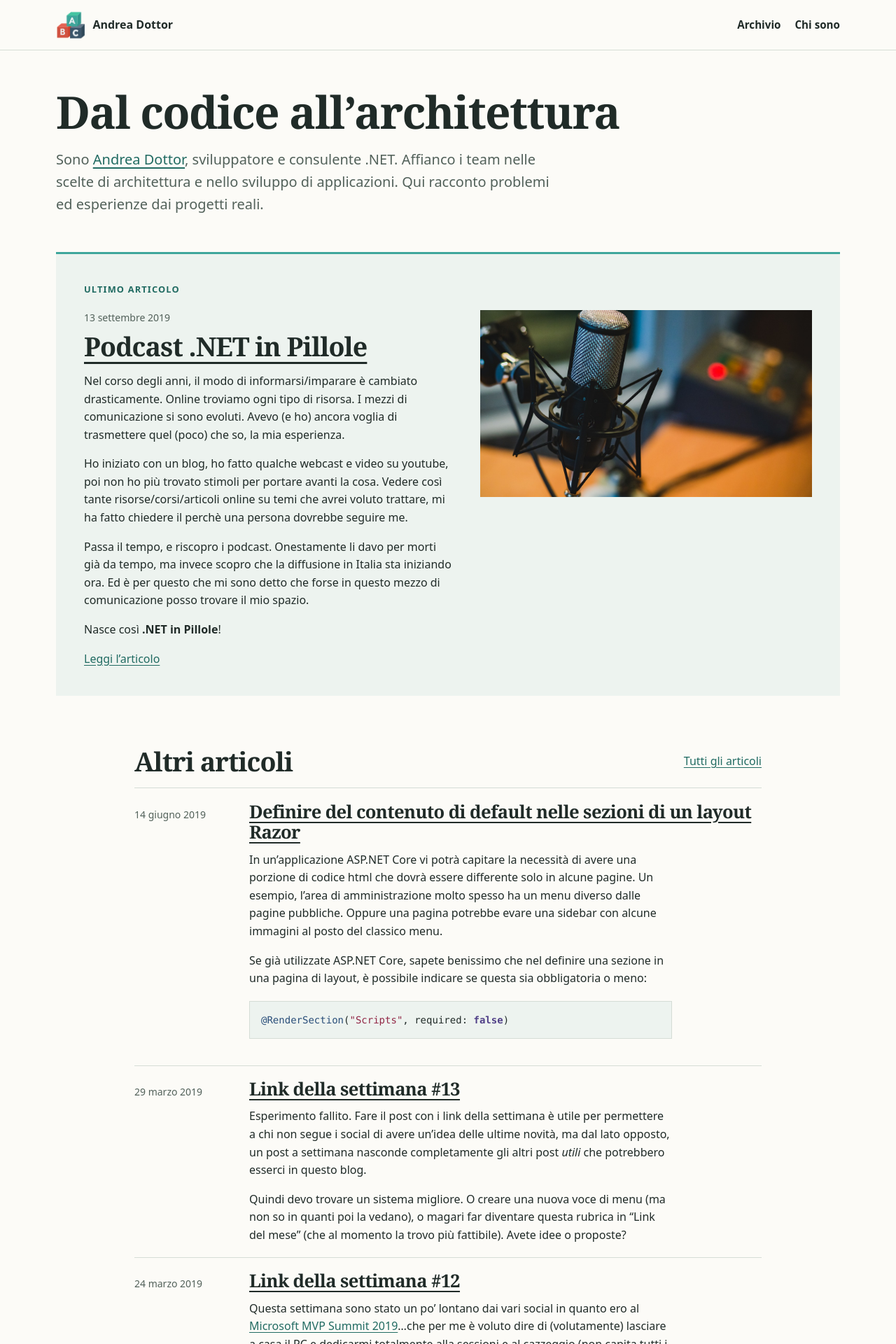
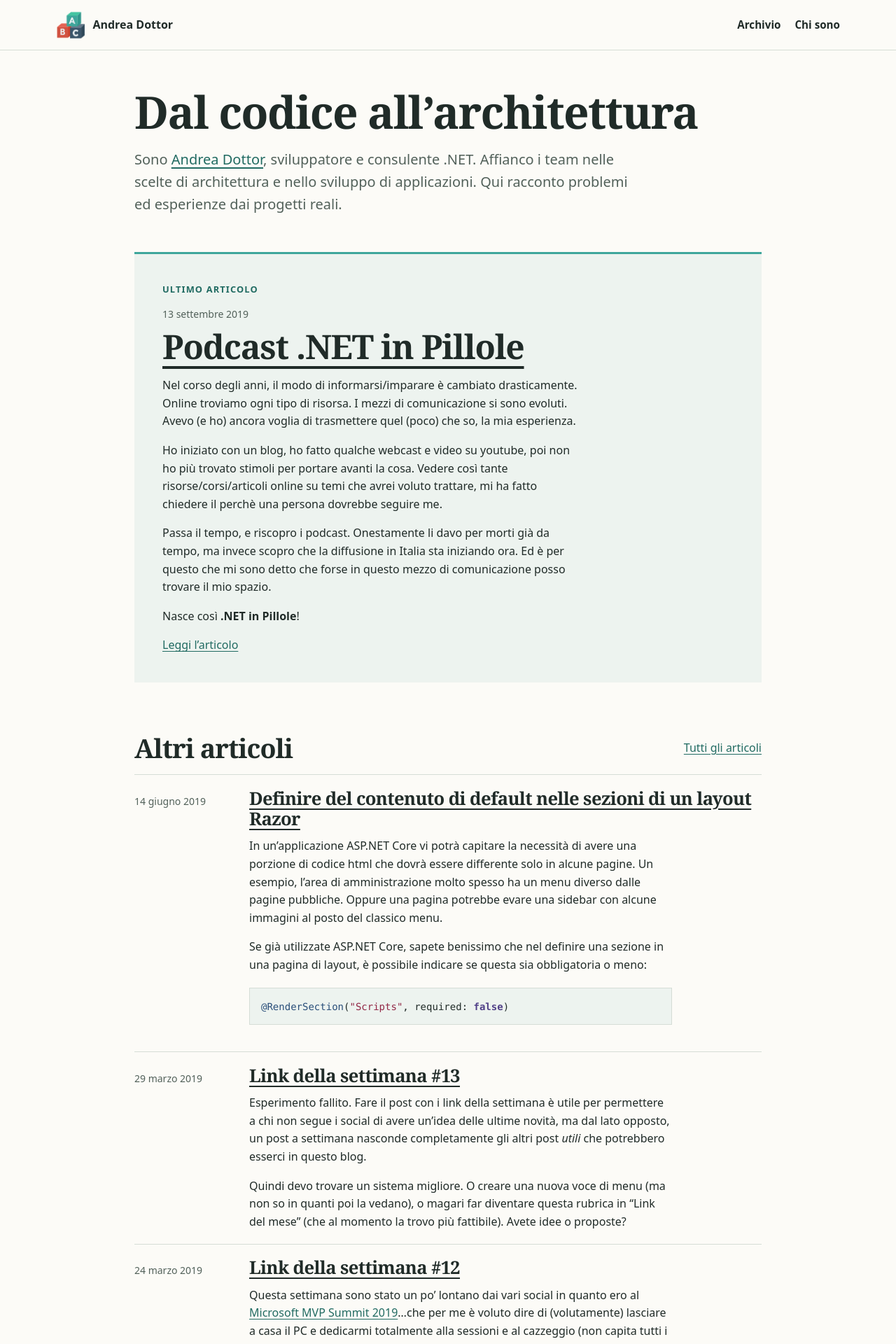
Before and after one commit to andreadottor/abc.dottor.net, a Jekyll site: the page built from index.html, in a window 1280 px wide. Shown: the top 1920 px of the page at 70% size. Built offline with Jekyll 4.4.1, drawn with Linux system fonts in a browser that asks for light colours; the list of posts is cut into pages by our own code.

Commit message:
Rimuovi le copertine decorative dal blog

```diff
--- a/_includes/cover-image.html
+++ /dev/null
@@ -1,2 +0,0 @@
-{%- assign dimensions = site.data.cover_dimensions[include.path] -%}
-<img{% if include.class %} class="{{ include.class }}"{% endif %} src="{{ include.path | relative_url | escape }}"{% if dimensions %} width="{{ dimensions[0] }}" height="{{ dimensions[1] }}"{% endif %} alt="{{ include.alt | escape }}">
--- a/_layouts/home.html
+++ b/_layouts/home.html
@@ -10,16 +10,12 @@ layout: default
 {% if latest %}
 <section class="latest" aria-labelledby="latest-title">
   <p class="section-label">Ultimo articolo</p>
-  {% assign cover = latest.header_image | strip %}
-  <article class="latest-article{% if cover != empty %} latest-with-image{% endif %}">
-    <header class="latest-heading">
+  <article class="latest-article">
+    <header>
       <p class="post-meta">{% include date.html date=latest.date %}</p>
       <h2 id="latest-title"><a href="{{ latest.url | relative_url }}">{{ latest.title | escape }}</a></h2>
     </header>
-    {% if cover != empty %}
-      {% include cover-image.html path=cover class="latest-image" %}
-    {% endif %}
-    <div class="latest-summary">
+    <div>
       {% if site.show_excerpts %}
         <div class="excerpt">{{ latest.excerpt }}</div>
       {% endif %}
--- a/assets/css/style.scss
+++ b/assets/css/style.scss
@@ -142,6 +142,11 @@ iframe { max-width: 100%; }
   text-decoration-thickness: 2px;
 }
 
+.home-heading, .latest, .recent {
+  max-width: 56rem;
+  margin-inline: auto;
+}
+
 .home-heading { padding-block: clamp(1.75rem, 4vw, 3.25rem); }
 .home-title { text-wrap: balance; }
 .home-heading .intro-lead { max-width: 62ch; }
@@ -160,7 +165,7 @@ iframe { max-width: 100%; }
 }
 
 .section-label {
-  margin-bottom: 1.25rem;
+  margin-bottom: .9rem;
   color: var(--accent);
   font-size: .8rem;
   font-weight: 750;
@@ -168,27 +173,13 @@ iframe { max-width: 100%; }
   text-transform: uppercase;
 }
 
-.latest-article {
-  display: grid;
-  grid-template-columns: minmax(0, 1fr);
-  gap: 1rem 2.5rem;
-  align-items: start;
+.latest-article h2 {
+  font-size: clamp(1.85rem, 4vw, 3rem);
+  text-wrap: balance;
 }
-
-.latest-summary .excerpt { margin-top: 0; }
 
 .latest-article h2 a, .recent-article h3 a {
   color: var(--ink);
-}
-
-.latest-image, .article-cover img {
-  display: block;
-  width: 100%;
-}
-
-.latest-image, .article-cover img:not([width][height]) {
-  aspect-ratio: 16 / 9;
-  object-fit: cover;
 }
 
 .post-meta {
@@ -204,11 +195,10 @@ iframe { max-width: 100%; }
 }
 
 .excerpt > :last-child { margin-bottom: 0; }
-.latest .excerpt { margin-bottom: 1rem; }
+.latest .excerpt { margin-block: 1rem; }
 
 .recent {
-  max-width: 56rem;
-  margin: var(--section-space) auto 0;
+  margin-top: var(--section-space);
 }
 
 .section-heading { margin-bottom: 1rem; }
@@ -228,22 +218,28 @@ iframe { max-width: 100%; }
   margin: var(--section-space) auto 0;
 }
 
-.article-header { margin-bottom: 1.75rem; }
-.article-header .post-meta { margin-top: .9rem; }
+.article-header {
+  margin-bottom: clamp(1.5rem, 4vw, 2.25rem);
+  padding-bottom: 1.25rem;
+  border-bottom: 1px solid var(--line);
+}
+
+.article-header h1 { text-wrap: balance; }
+.article-header .post-meta { margin: 1rem 0 0; }
+.article-header time { font-weight: 650; }
 
 .tags {
   gap: .45rem;
-  margin-top: .8rem;
+  margin-top: .85rem;
 }
 
 .tags li {
-  padding: .1rem .55rem;
-  border: 1px solid var(--line);
-  color: var(--muted);
-  font-size: .8rem;
+  padding: .15rem .6rem;
+  background: var(--wash);
+  color: var(--accent);
+  font-size: .825rem;
+  font-weight: 600;
 }
-
-.article-cover { margin: 0 0 2rem; }
 
 figcaption {
   margin-top: .5rem;
@@ -356,16 +352,4 @@ pre code {
     grid-template-columns: 9rem minmax(0, 1fr);
     align-items: baseline;
   }
-
-  .latest-with-image {
-    grid-template-columns: minmax(0, 1fr) minmax(0, .9fr);
-    grid-template-areas:
-      "heading image"
-      "summary image";
-    grid-template-rows: auto 1fr;
-  }
-
-  .latest-with-image .latest-heading { grid-area: heading; }
-  .latest-with-image .latest-image { grid-area: image; }
-  .latest-with-image .latest-summary { grid-area: summary; }
 }
```
Also changed, not shown: _data/cover_dimensions.yml (deleted, +0 -12 lines), _layouts/post.html (+0 -10 lines), README.md.
